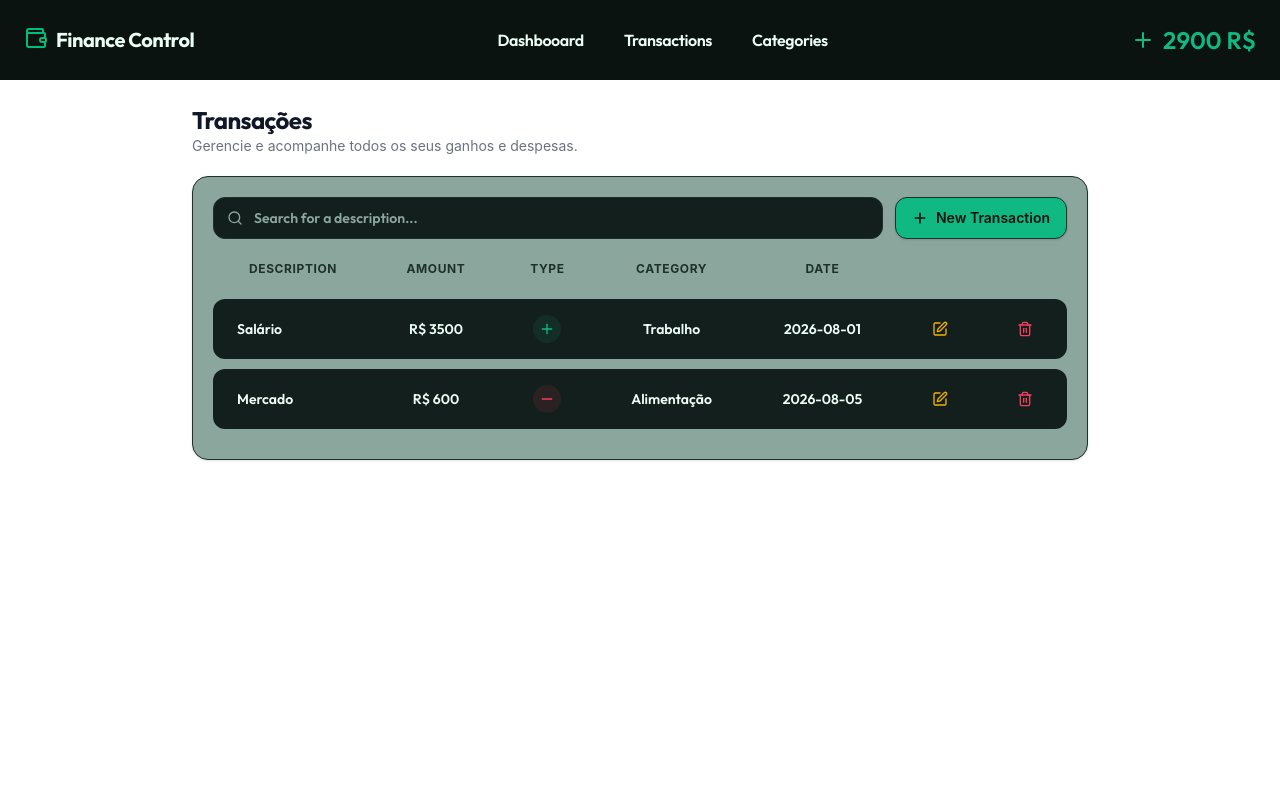
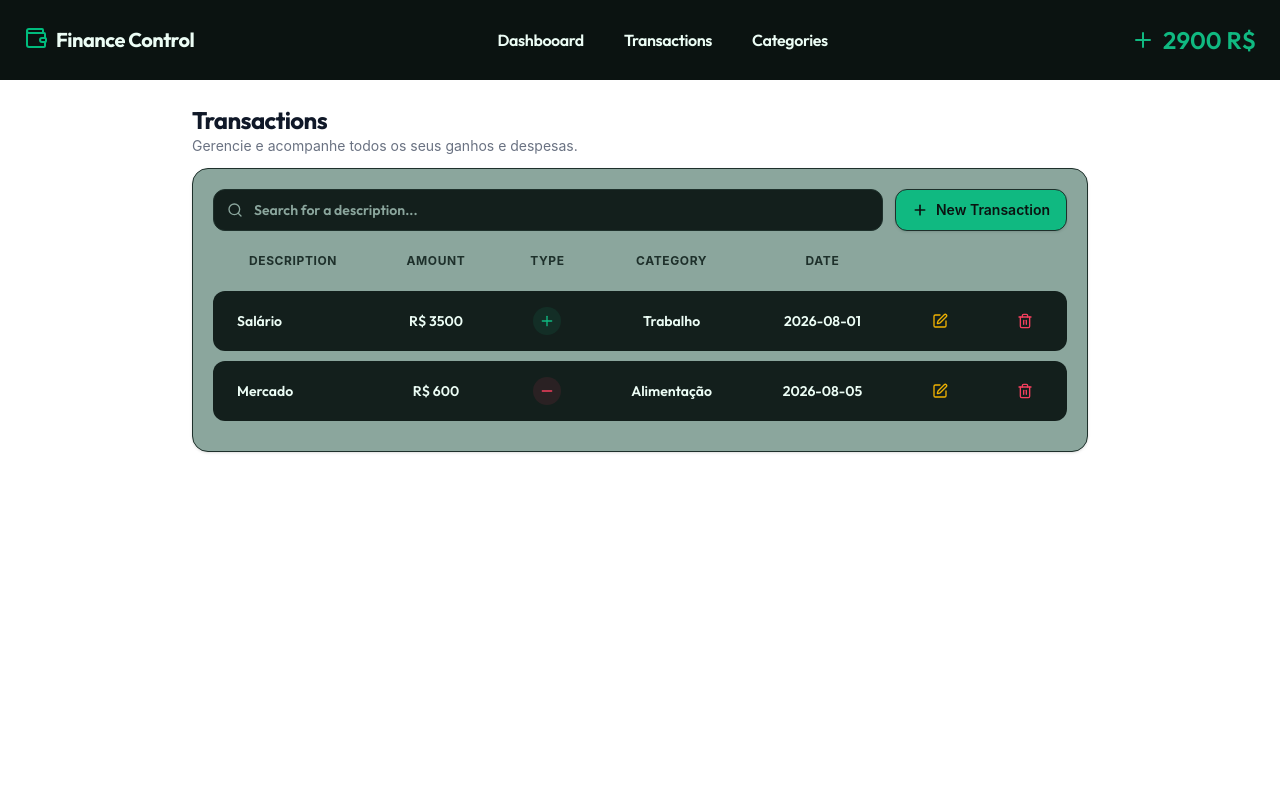
Before and after one commit to daveesin/finance-crud, a React (Vite) app: page / in a window 1280 px wide. Shown: the top 800 px of the page. Built offline with nearby package versions, Linux system fonts and the light colour scheme.

Commit message:
Adapt transactions page to use the new PageTitle component

```diff
--- a/src/components/transaction/TransactionsTable.jsx
+++ b/src/components/transaction/TransactionsTable.jsx
@@ -11,15 +11,6 @@ function TransactionsTable({ onNTClick, onETClick }) {
 
     return(
         <div className="w-full max-w-4xl flex flex-col justify-center items-center - gap-5">
-
-            <div className="w-full text-left">
-                <h1 className="text-2xl font-bold text-gray-900 font-['Outfit'] tracking-tight">
-                    Transações
-                </h1>
-                <p className="text-sm text-gray-500">
-                    Gerencie e acompanhe todos os seus ganhos e despesas.
-                </p>
-            </div>
 
             <div className="w-full max-w-4xl bg-finance-muted border border-finance-border rounded-2xl p-5 shadow-sm">
                 <div className="flex gap-3 items-center relative w-full max-w-4xl">
--- a/src/pages/Transactions.jsx
+++ b/src/pages/Transactions.jsx
@@ -1,6 +1,7 @@
 import { useState } from "react";
 import TransactionsTable from "../components/transaction/TransactionsTable";
 import NewTransactionModal from "../components/transaction/NewTransactionModal";
+import PageTitle from "../components/common/PageTitle";
 
 function Transactions() {
 
@@ -28,6 +29,11 @@ function Transactions() {
     return(
         <div className="flex flex-col items-center justify-center gap-3">
 
+            <PageTitle
+                title={"Transactions"}
+                description={"Gerencie e acompanhe todos os seus ganhos e despesas."}
+            />
+
             <TransactionsTable
                 onNTClick={handleStartNewModal}
                 onETClick={handleEditModal}
```
